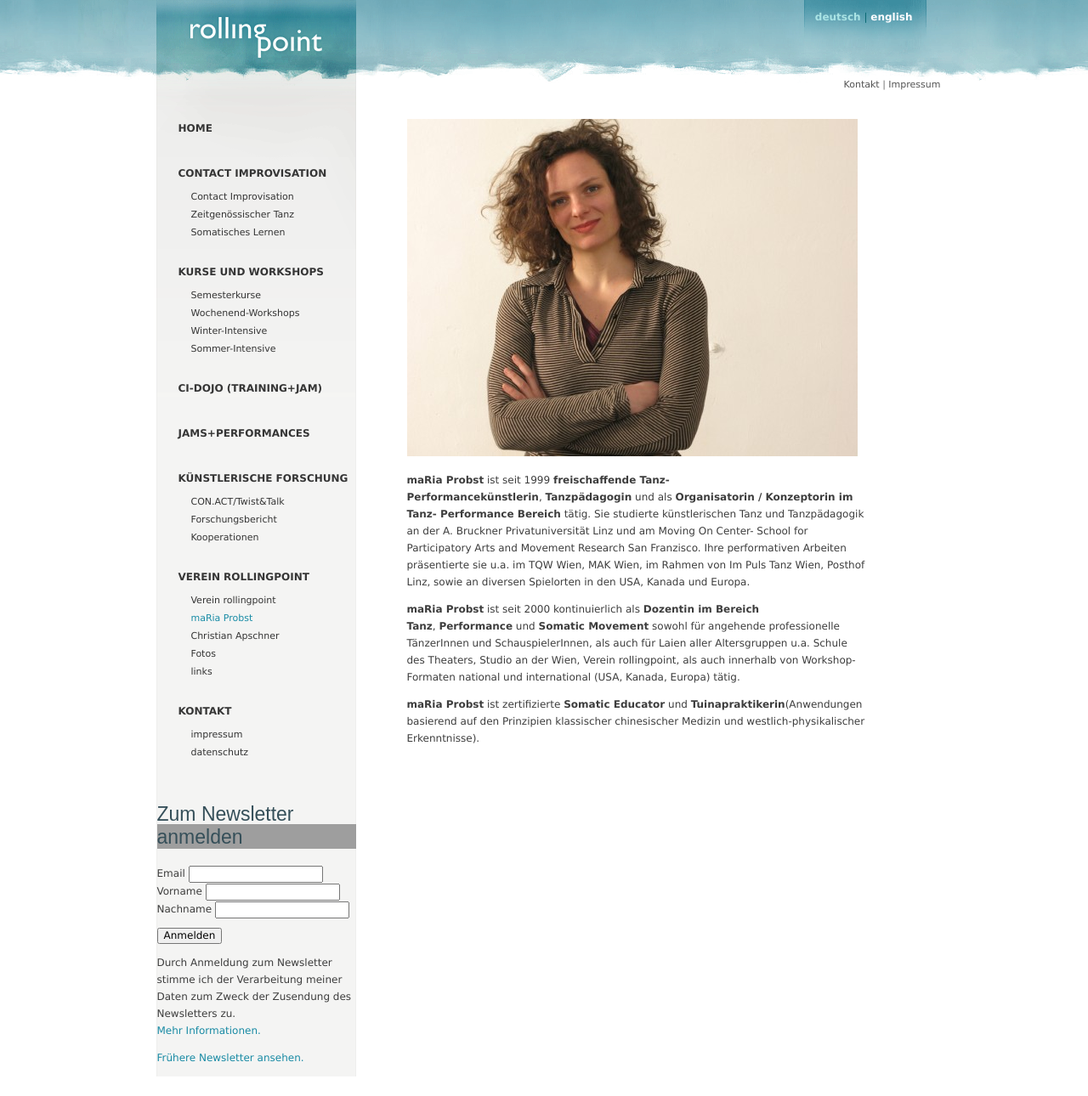
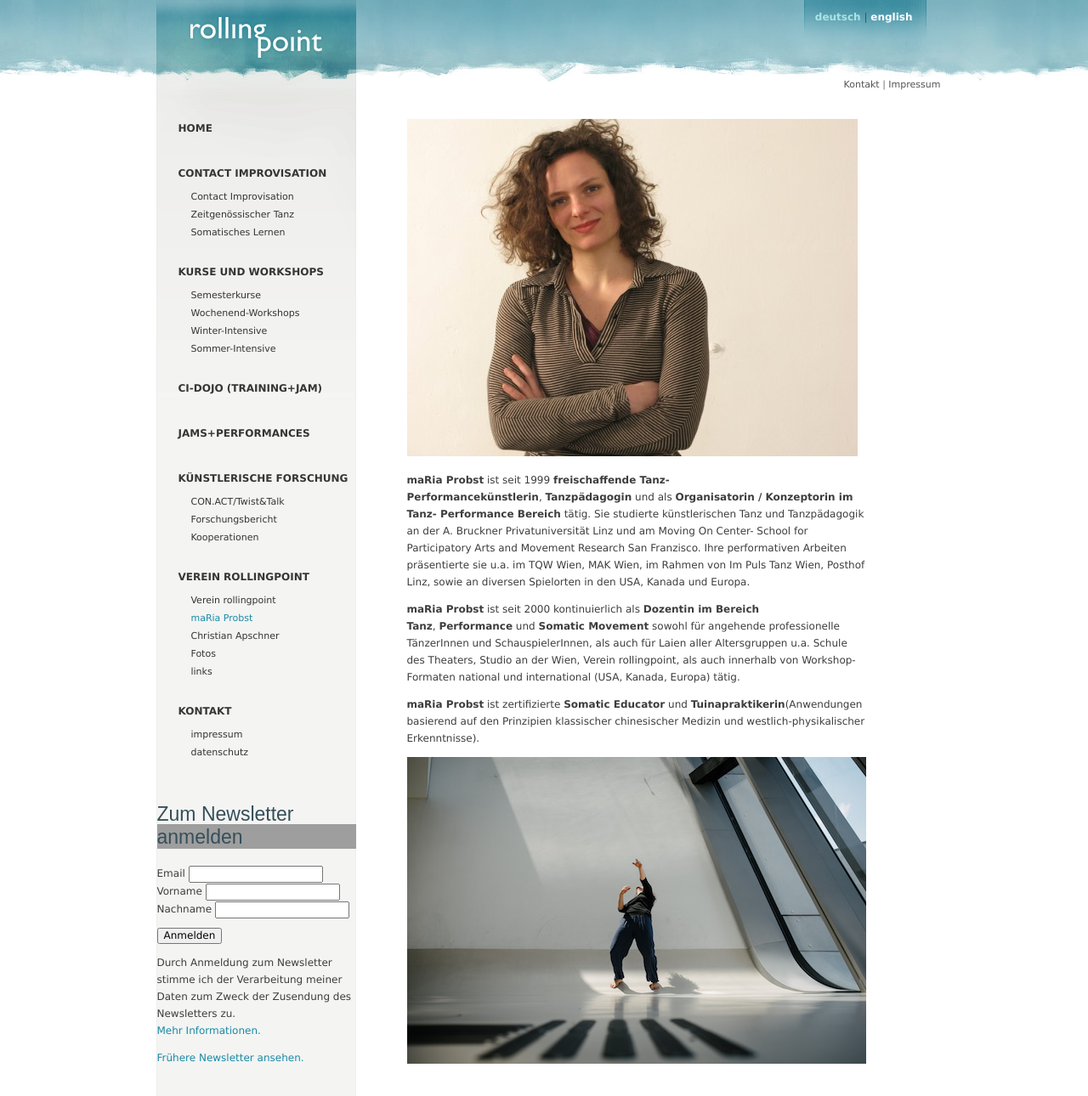
Before and after one commit to manulari/rollingpointat, a Jekyll site: the page built from _all_pages/maria.md, in a window 1280 px wide. Shown: the whole page at 85% size. Built offline with Jekyll 4.4.1, drawn with Linux system fonts in a browser that asks for light colours; comment, search, counter and statistics services are not loaded; before the commit the page ends 1267 px from its top, so only the background shows below that; grey boxes are pictures that could not be loaded.

Commit message:
Update page “maria”

```diff
--- a/_all_pages/maria.md
+++ b/_all_pages/maria.md
@@ -9,3 +9,5 @@ title: maRia Probst
 **maRia Probst** ist seit 2000 kontinuierlich als **Dozentin im Bereich Tanz**, **Performance** und **Somatic Movement** sowohl für angehende professionelle TänzerInnen und SchauspielerInnen, als auch für Laien aller Altersgruppen u.a. Schule des Theaters, Studio an der Wien, Verein rollingpoint, als auch innerhalb von Workshop- Formaten national und international (USA, Kanada, Europa) tätig.
 
 **maRia Probst** ist zertifizierte **Somatic Educator** und **Tuinapraktikerin**(Anwendungen basierend auf den Prinzipien klassischer chinesischer Medizin und westlich-physikalischer Erkenntnisse).
+
+![](/assets/uploads/heshaohui.rollingpoint-wu-fotos.049.jpg)
```
Also changed, not shown: assets/uploads/heshaohui.rollingpoint-wu-fotos.049.jpg (added).
